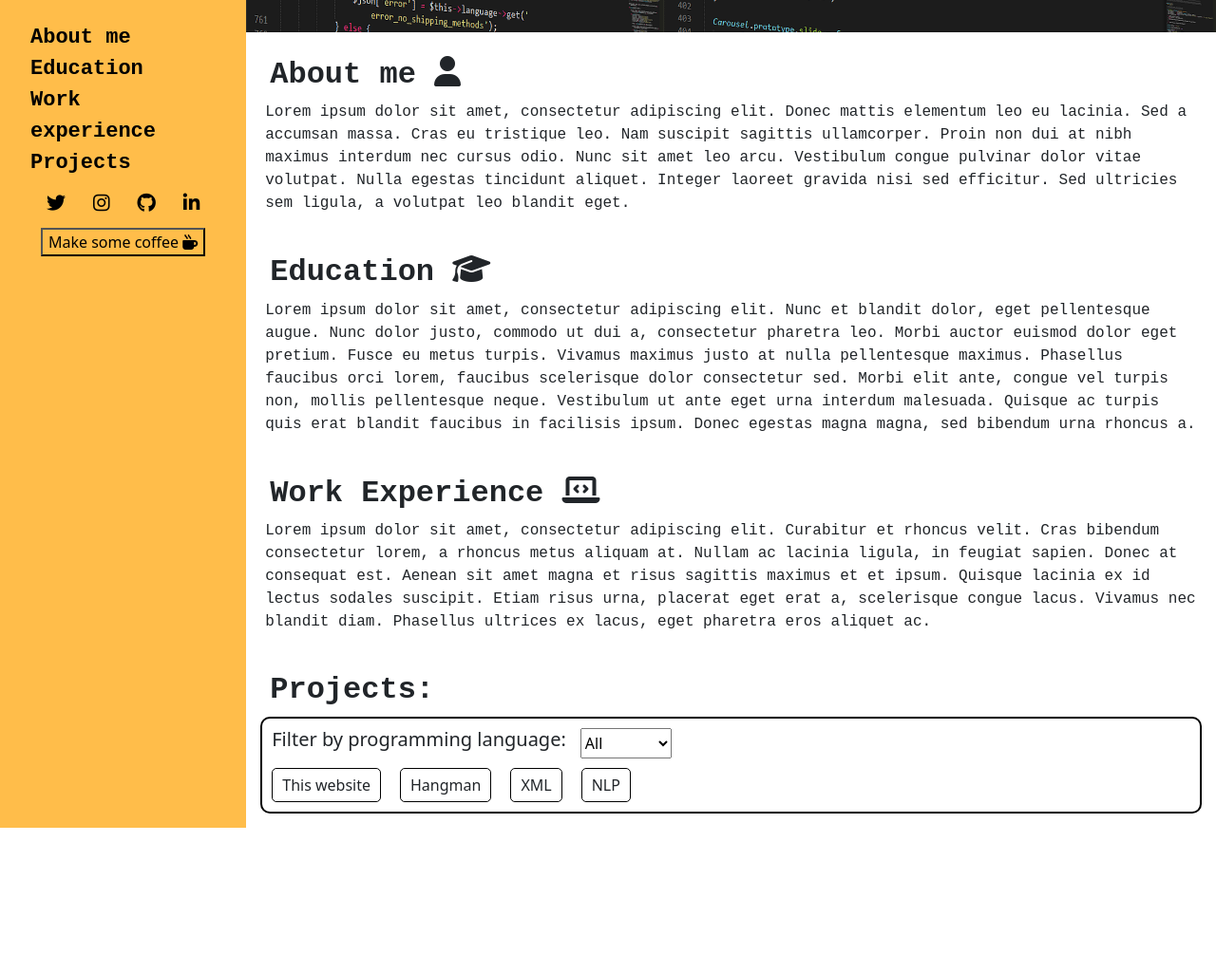
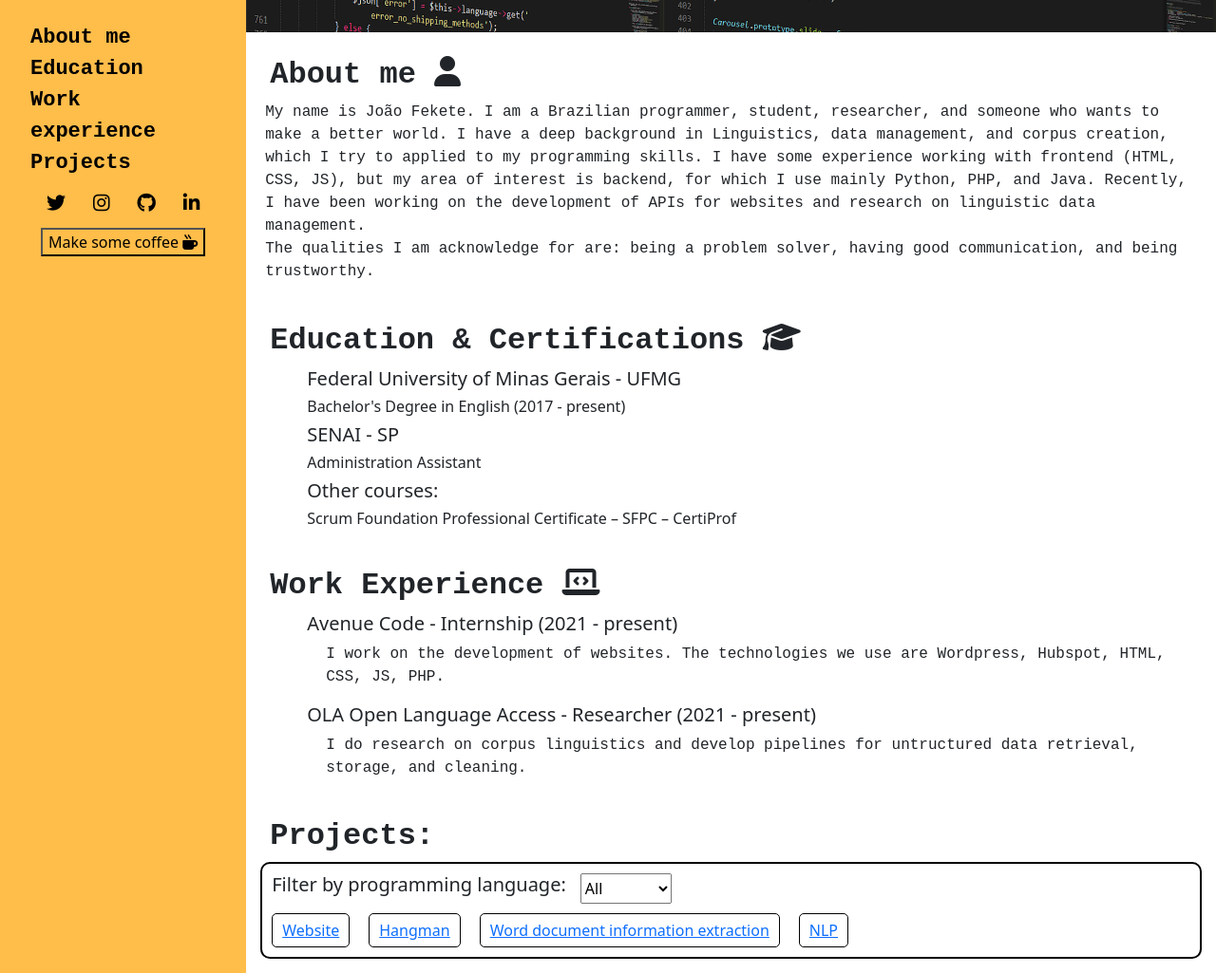
Before and after one commit to joao-gabriel-fekete/joao-gabriel-fekete.github.io, a plain HTML site: page index.html in a window 1280 px wide. Shown: the part 266-1291 px from the top of the page at 95% size. Before the commit the page ends 1138 px from the top, so only its background shows below. Drawn offline with nearby package versions, Linux system fonts and the light colour scheme.

Commit message:
Add files via upload

```diff
--- a/index.html
+++ b/index.html
@@ -55,20 +55,42 @@
                     <h2>About me
                         <i class="fa-solid fa-user"></i>
                     </h2>
-                    <p>Lorem ipsum dolor sit amet, consectetur adipiscing elit. Donec mattis elementum leo eu lacinia. Sed a accumsan massa. Cras eu tristique leo. Nam suscipit sagittis ullamcorper. Proin non dui at nibh maximus interdum nec cursus odio. Nunc sit amet leo arcu. Vestibulum congue pulvinar dolor vitae volutpat. Nulla egestas tincidunt aliquet. Integer laoreet gravida nisi sed efficitur. Sed ultricies sem ligula, a volutpat leo blandit eget.</p>
+                    <p>My name is João Fekete. I am a Brazilian programmer, student, researcher, and someone who wants to make a better world. I have a deep background in Linguistics, data management, and corpus creation, which I try to applied to my programming skills. I have some experience working with frontend (HTML, CSS, JS), but my area of interest is backend, for which I use mainly Python, PHP, and Java. Recently, I have been working on the development of APIs for websites and research on linguistic data management.<br> The qualities I am acknowledge for are: being a problem solver, having good communication, and being trustworthy.</p>
                 </div>
                 <div id="education" class="education">
-                    <h2>Education
+                    <h2>Education & Certifications
                         <i class="fa-solid fa-graduation-cap"></i>
                     </h2>
-                    <p>Lorem ipsum dolor sit amet, consectetur adipiscing elit. Nunc et blandit dolor, eget pellentesque augue. Nunc dolor justo, commodo ut dui a, consectetur pharetra leo. Morbi auctor euismod dolor eget pretium. Fusce eu metus turpis. Vivamus maximus justo at nulla pellentesque maximus. Phasellus faucibus orci lorem, faucibus scelerisque dolor consectetur sed. Morbi elit ante, congue vel turpis non, mollis pellentesque neque. Vestibulum ut ante eget urna interdum malesuada. Quisque ac turpis quis erat blandit faucibus in facilisis ipsum. Donec egestas magna magna, sed bibendum urna rhoncus a.</p>
+                    <ul class="list">
+                        <ul class="listElement">
+                            <h5>Federal University of Minas Gerais - UFMG</h5>
+                            <h6>Bachelor's Degree in English (2017 - present)</h6>
+                        </ul>
+                        <ul class="listElement">
+                            <h5>SENAI - SP</h5>
+                            <h6>Administration Assistant</h6>
+                        </ul>
+                        <ul class="listElement">
+                            <h5>Other courses:</h5>
+                            <h6>Scrum Foundation Professional Certificate – SFPC – CertiProf <h6>
+                        </ul>
+                    </ul>
                 </div>
                 <div id="workExperience" class="workExperience">
                     <h2>Work Experience
                         <i class="fa-solid fa-laptop-code"></i>
                     </h2>
-                    <p>Lorem ipsum dolor sit amet, consectetur adipiscing elit. Curabitur et rhoncus velit. Cras bibendum consectetur lorem, a rhoncus metus aliquam at. Nullam ac lacinia ligula, in feugiat sapien. Donec at consequat est. Aenean sit amet magna et risus sagittis maximus et et ipsum. Quisque lacinia ex id lectus sodales suscipit. Etiam risus urna, placerat eget erat a, scelerisque congue lacus. Vivamus nec blandit diam. Phasellus ultrices ex lacus, eget pharetra eros aliquet ac.</p>
-                </div>
+                    <ul class="list">
+                        <ul class="listElement">
+                            <h5>Avenue Code - Internship (2021 - present)</h5>
+                            <p>I work on the development of websites. The technologies we use are Wordpress, Hubspot, HTML, CSS, JS, PHP.</p>
+                        </ul>
+                        <ul class="listElement">
+                            <h5>OLA Open Language Access - Researcher (2021 - present)</h5>
+                            <p>I do research on corpus linguistics and develop pipelines for untructured data retrieval, storage, and cleaning.</p>
+                        </ul>
+                    </ul>
+                    </div>
                 <div id="projects" class="projects">
                     <h2>Projects:</h2>
                     <div class="projectBox">
@@ -82,10 +104,10 @@
                             </select>
                         </div>
                         <div class="projectsList">
-                            <div id="front-end" class="project front-end show">This website</div>
-                            <div id="python" class="project python show">Hangman</div>
-                            <div id="nlp" class="project nlp show">XML</div>
-                            <div id="nlp" class="project nlp show">NLP</div>
+                            <a href="https://github.com/joao-gabriel-fekete/joao-gabriel-fekete.github.io" id="front-end" class="project front-end show">Website</a>
+                            <a href="https://github.com/joao-gabriel-fekete/hangman-forca" id="python" class="project python show">Hangman</a>
+                            <a href="https://github.com/joao-gabriel-fekete/WordAndXML" id="python" class="project python show">Word document information extraction</a>
+                            <a href="https://github.com/joao-gabriel-fekete/NLP" id="nlp" class="project nlp show">NLP</a>
                         </div>
                     </div>
                 </div>
```
